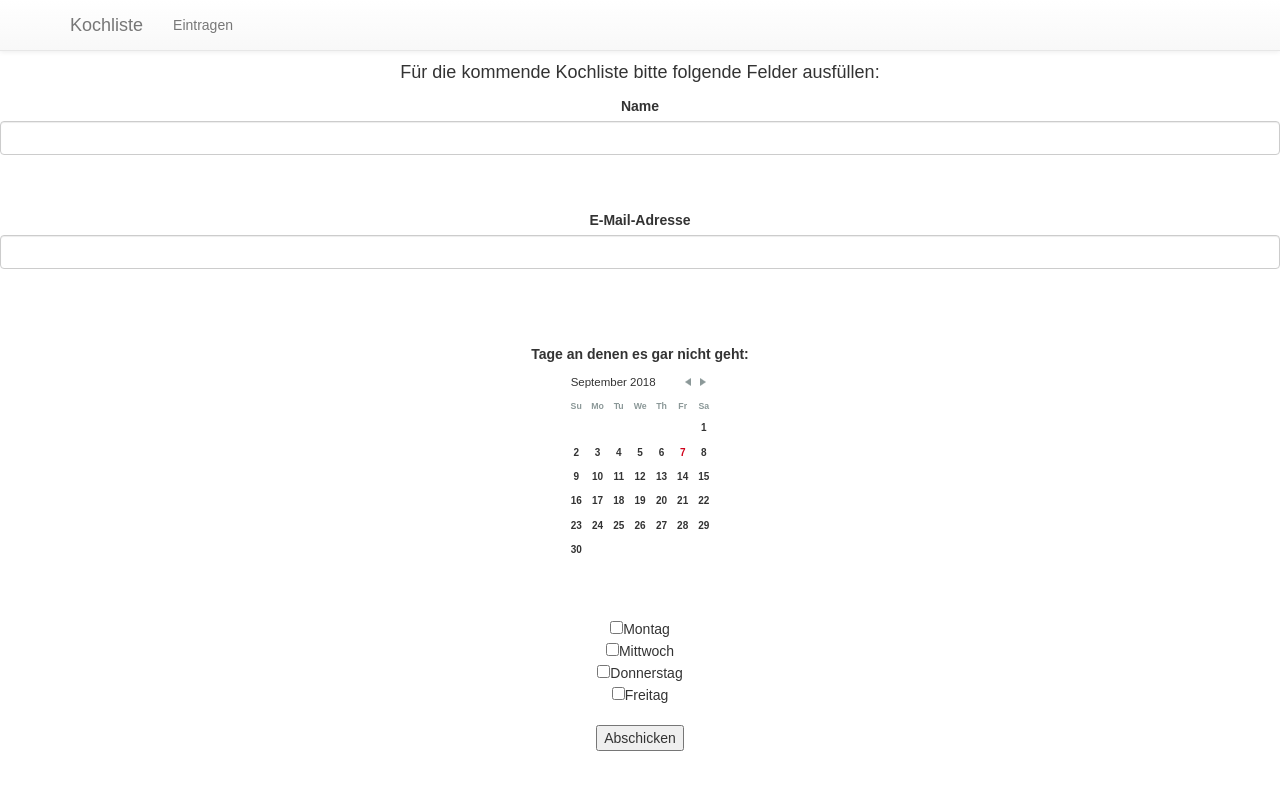
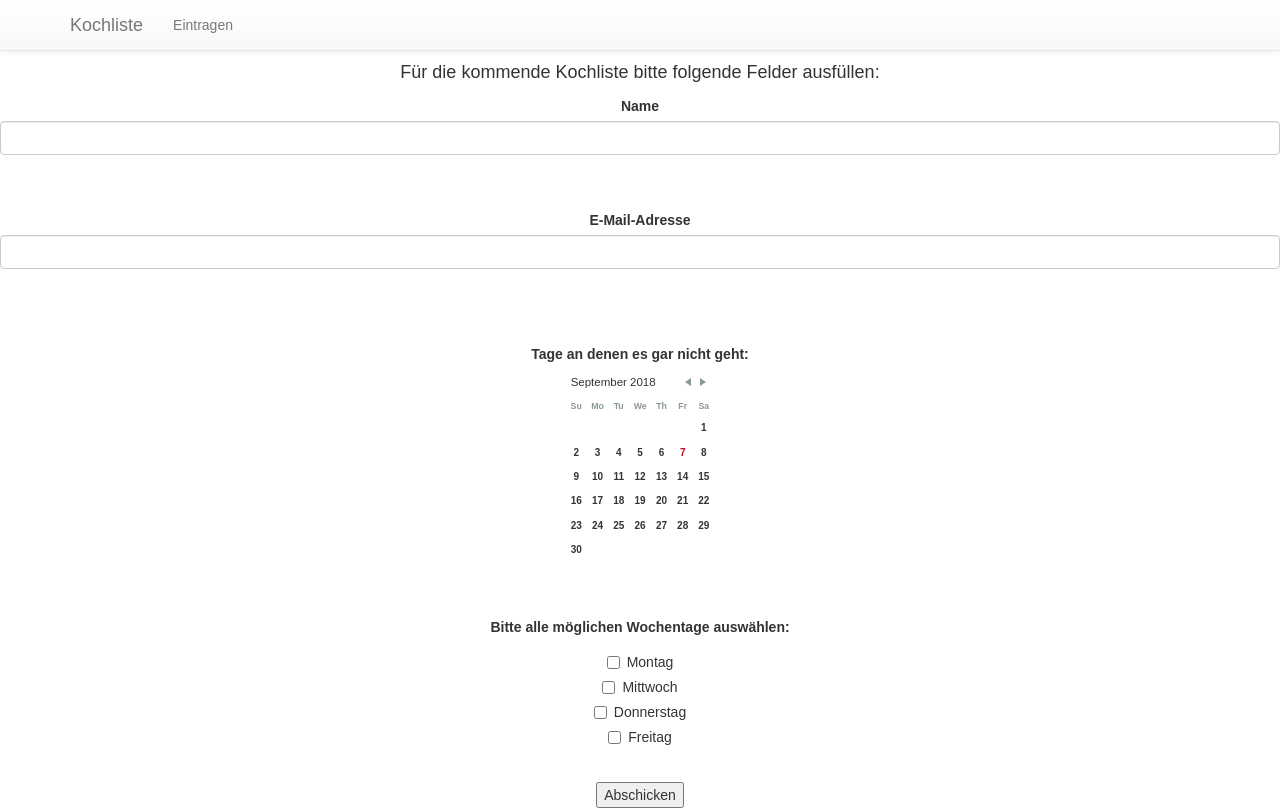
Before and after one commit to maxdobler/Kochliste, a React (Create React App) app: page / in a window 1280 px wide. Built offline with nearby package versions, Linux system fonts and the light colour scheme.

Commit message:
wochentage auswahl bootstrap

```diff
--- a/src/form/WochentagSelect.js
+++ b/src/form/WochentagSelect.js
@@ -1,4 +1,5 @@
 import React, { Component } from "react";
+import { FormGroup, Checkbox, ControlLabel } from "react-bootstrap";
 
 export default class WochentagSelect extends Component {
   onWochentagChange = tag => {
@@ -6,7 +7,7 @@ export default class WochentagSelect extends Component {
   };
 
   renderCheckbox = tag => (
-    <Checkbox
+    <Wochentag
       tag={tag}
       isChecked={this.props.wochentage[tag]}
       onWochentagChange={this.onWochentagChange}
@@ -17,20 +18,22 @@ export default class WochentagSelect extends Component {
   renderCheckboxes = () => this.props.tage.map(this.renderCheckbox);
 
   render() {
-    return <div>{this.renderCheckboxes()}</div>;
+    return (
+      <FormGroup>
+        <ControlLabel>Bitte alle möglichen Wochentage auswählen:</ControlLabel>
+        {this.renderCheckboxes()}
+      </FormGroup>
+    );
   }
 }
 
-const Checkbox = props => {
+const Wochentag = props => {
   return (
-    <div>
-      <input
-        type="checkbox"
-        value={props.tag}
-        checked={props.isChecked}
-        onChange={() => props.onWochentagChange(props.tag)}
-      />
+    <Checkbox
+      checked={props.isChecked}
+      onChange={() => props.onWochentagChange(props.tag)}
+    >
       {props.tag}
-    </div>
+    </Checkbox>
   );
 };
```
